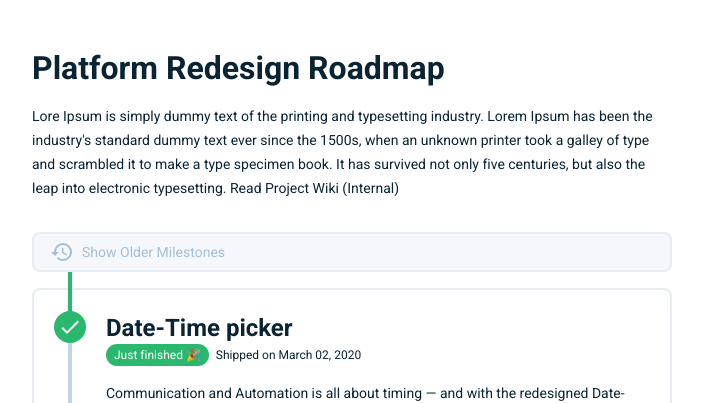
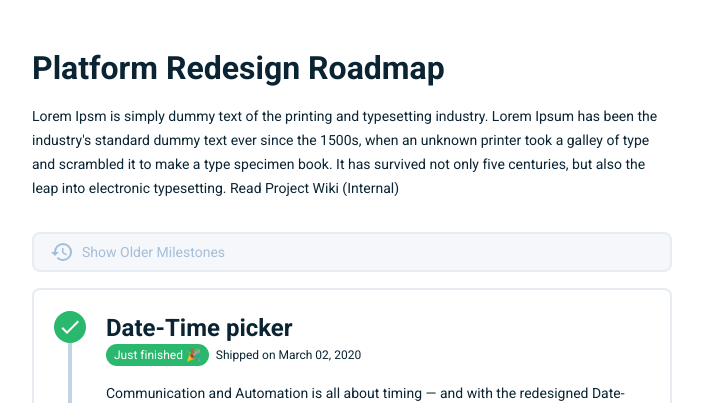
Before and after one commit to emartech/emarsys-design-system-roadmap, a Jekyll site: the page built from index.html, in a window 1280 px wide. Shown: the top 403 px of the page, without its empty margins (288-991 px from the left). Built offline with Jekyll 4.4.1, drawn with Linux system fonts in a browser that asks for light colours.

Commit message:
fix first finished element design

```diff
--- a/index.html
+++ b/index.html
@@ -5,7 +5,7 @@ layout: default
 <h1>Platform Redesign Roadmap</h1>
 
 <p>
-  Lore Ipsum is simply dummy text of the printing and typesetting industry. Lorem Ipsum has been the industry's standard dummy text ever since the 1500s, when an unknown printer took a galley of type and scrambled it to make a type specimen book. It has survived not only five centuries, but also the leap into electronic typesetting. Read Project Wiki (Internal)
+  Lorem Ipsm is simply dummy text of the printing and typesetting industry. Lorem Ipsum has been the industry's standard dummy text ever since the 1500s, when an unknown printer took a galley of type and scrambled it to make a type specimen book. It has survived not only five centuries, but also the leap into electronic typesetting. Read Project Wiki (Internal)
 </p>
 
 <button type="button">
@@ -29,7 +29,7 @@ layout: default
 
 {% for post in site.posts %}
   {% if post.categories contains "just finished" %}
-    <article class="done current">
+    <article class="done just-finished first-element">
       <header>
         <h2>{{ post.title }}</h2>
         <h3><span>Just finished 🎉</span> Shipped on {{ post.date | date: '%B %d, %Y' }}</h3>
--- a/public/app.css
+++ b/public/app.css
@@ -132,6 +132,10 @@ button {
   width: 100%;
 }
 
+button:focus {
+  outline: none;
+}
+
 button svg {
   margin-right: 8px;
   height: 24px;
@@ -200,8 +204,12 @@ article.done:after {
   background-color: var(--done-color);
 }
 
-article.done.current:after {
+article.done.just-finished:after {
   background-color: var(--timeline-color);
+}
+
+article.done.just-finished.first-element:before {
+  height: 0;
 }
 
 article.done h2:before {
--- a/public/app.js
+++ b/public/app.js
@@ -1,6 +1,7 @@
 (function() {
   var oldMileStonesHidden = true;
   var hiddenElements = document.querySelectorAll('.hidden');
+  var justFinishedElement = document.querySelector('.just-finished');
 
   var setButtonLabel = function() {
     var element = document.querySelector('button span');
@@ -17,6 +18,7 @@
     [].forEach.call(hiddenElements, function(hiddenElement) {
       hiddenElement.classList.toggle('hidden');
     });
+    justFinishedElement.classList.toggle('first-element');
     oldMileStonesHidden = !oldMileStonesHidden;
     setButtonLabel();
   });
```
